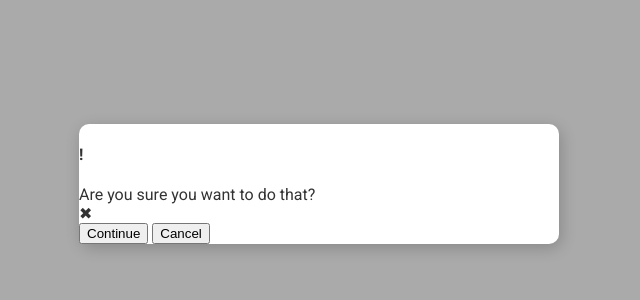
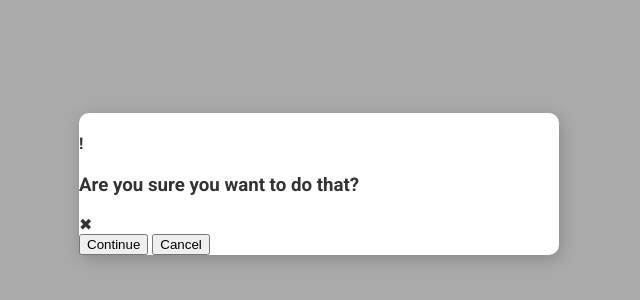
Before and after one commit to harryrf3/theodinproject, a plain HTML site: page css-exercises/flex/05-flex-modal/index.html in a window 1280 px wide. Shown: the part 216-516 px from the top of the page, without its empty margins (321-961 px from the left). Drawn offline with Linux system fonts and the light colour scheme.

Commit message:
Update HTML: container for header text, semantics

```diff
--- a/css-exercises/flex/05-flex-modal/index.html
+++ b/css-exercises/flex/05-flex-modal/index.html
@@ -40,8 +40,14 @@
     </aside>
 
 
-    <div class="modal__header">Are you sure you want to do that?</div>
-    <div class="modal__close--button">✖</div>
+    <header class="modal__header">
+      <h3 class="modal__header--text">Are you sure you want to do that?</h3>
+      <div class="modal__close--button">✖</div>
+    </header>
+
+
+
+
     <button class="modal__button--continue">Continue</button>
     <button class="modal__button--cancel">Cancel</button>
 
```
